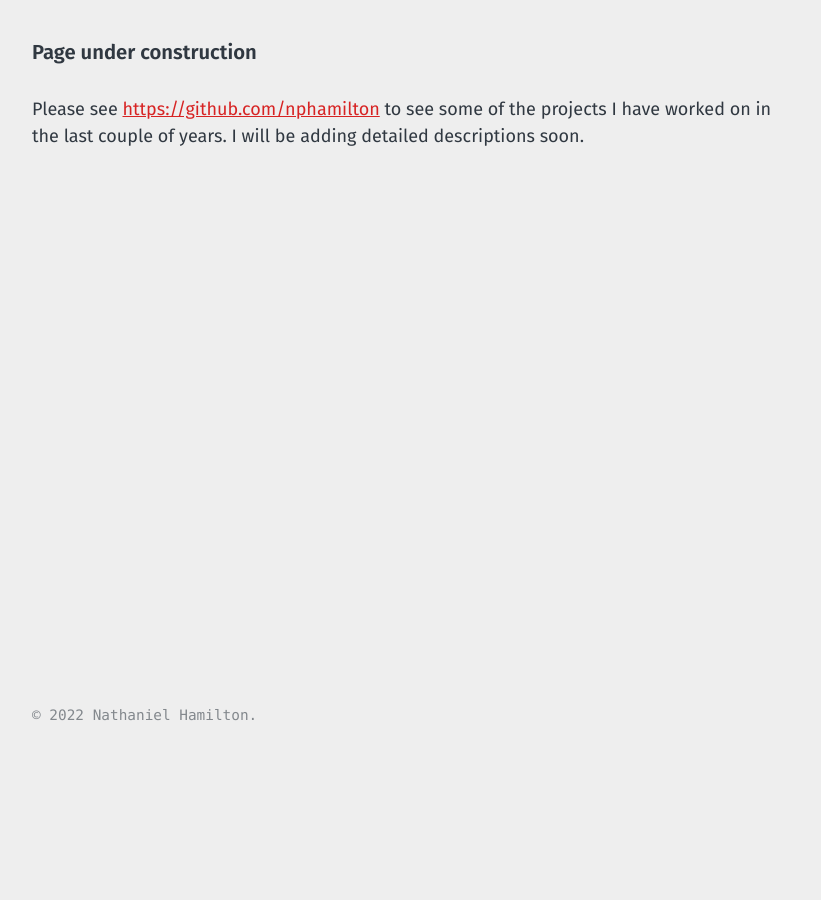
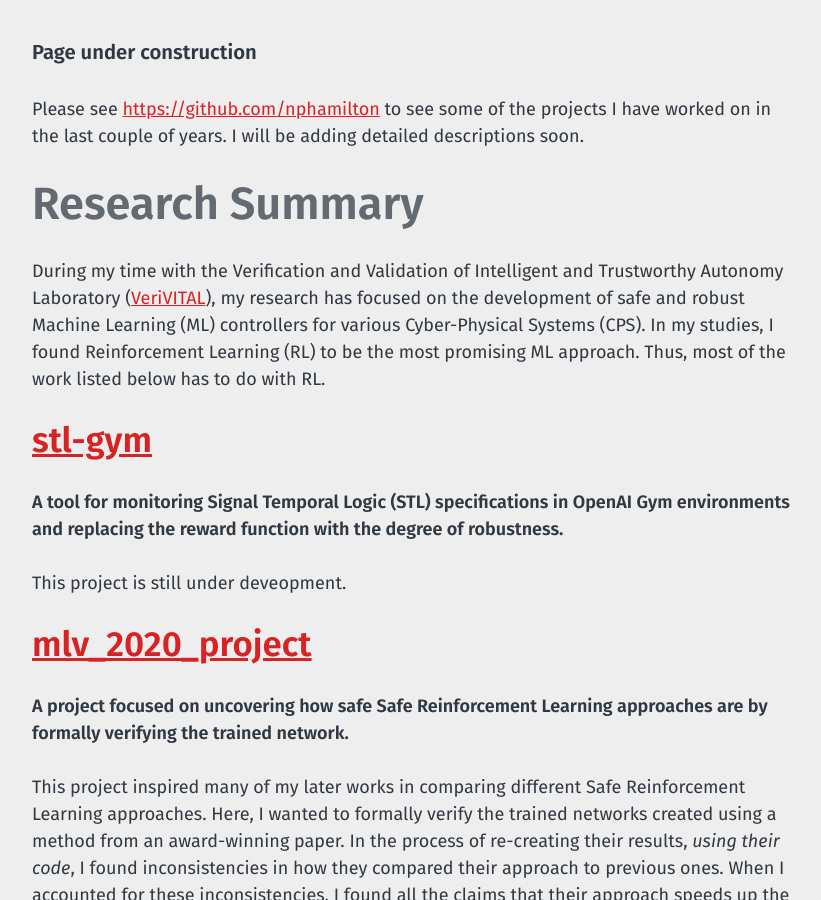
Before and after one commit to nphamilton/nphamilton.github.io, a Jekyll site: the page built from projects.md, in a window 1280 px wide and 900 px high, scrolled down 267 px. Shown: the whole window, without its empty margins (40-861 px from the left). Built offline with Jekyll 4.4.1, drawn with Linux system fonts in a browser that asks for light colours; before the commit the page ends 1021 px from its top, so only the background shows below that; some of the changed text lies outside the part shown.

Commit message:
started project descriptions

```diff
--- a/projects.md
+++ b/projects.md
@@ -8,7 +8,27 @@ __Page under construction__
 
 Please see [https://github.com/nphamilton](https://github.com/nphamilton) to see some of the projects I have worked on in the last couple of years. I will be adding detailed descriptions soon.
 
-<!-- # Research Summary
+# Research Summary
+
+During my time with the Verification and Validation of Intelligent and Trustworthy Autonomy Laboratory ([VeriVITAL](http://www.verivital.com/)), my research has focused on the development of safe and robust Machine Learning (ML) controllers for various Cyber-Physical Systems (CPS). In my studies, I found Reinforcement Learning (RL) to be the most promising ML approach. Thus, most of the work listed below has to do with RL.
 
 
-#  -->
+## [stl-gym](https://github.com/nphamilton/stl-gym)
+
+__A tool for monitoring Signal Temporal Logic (STL) specifications in OpenAI Gym environments and replacing the reward function with the degree of robustness.__
+
+This project is still under deveopment.
+
+## [mlv_2020_project](https://github.com/nphamilton/mlv_2020_project)
+
+__A project focused on uncovering how safe Safe Reinforcement Learning approaches are by formally verifying the trained network.__
+
+This project inspired many of my later works in comparing different Safe Reinforcement Learning approaches. Here, I wanted to formally verify the trained networks created using a method from an award-winning paper. In the process of re-creating their results, _using their code_, I found inconsistencies in how they compared their approach to previous ones. When I accounted for these inconsistencies, I found all the claims that their approach speeds up the training process were unfounded. Instead, all the performance gains were the result of simplifying the tasks for their agents.
+
+I outlined everything I did in [this write-up](/assets/papers/ML_Verification_Project.pdf) and will link the blog post describing a lot of the takeaways when I've finished writing it.
+
+## [rl_library](https://github.com/nphamilton/rl_library)
+
+__A collection of RL algorithms and training applications I wrote.__
+
+I started this project in an attempt to create understandable RL algorithms. I started this before stable-baselines made a commitment to maintaining good documentation and before SpinningUp was released. The main advantage for continuing to use these implementations is when training agents in ROS applications.
```
Also changed, not shown: 1 other file.
